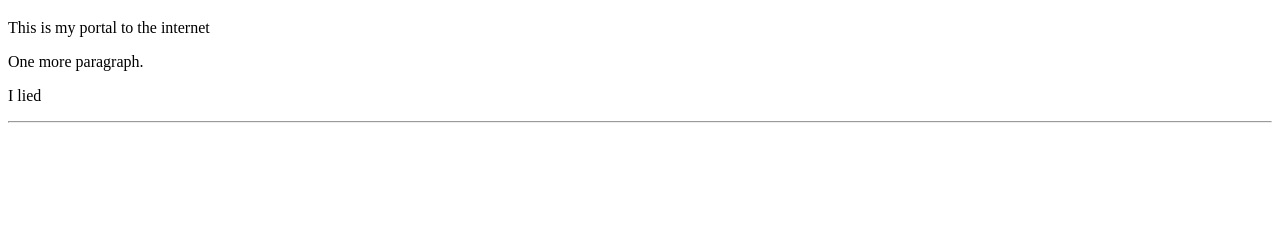
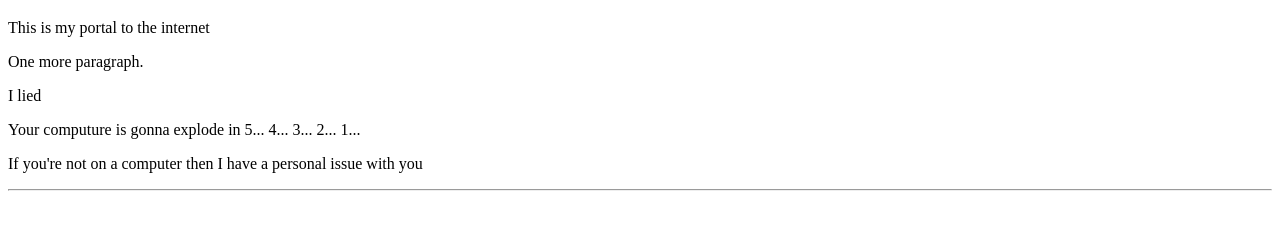
Before and after one commit to Griffin613/Griffin613.github.io, a plain HTML site: page demo/index.html in a window 1280 px wide. Shown: the part 61-290 px from the top of the page. Drawn offline with Linux system fonts and the light colour scheme.

Commit message:
Unstable computer

```diff
--- a/demo/index.html
+++ b/demo/index.html
@@ -10,6 +10,8 @@
     <p>This is my portal to the internet</p>
     <p>One more paragraph.</p>
     <p>I lied</p>
+    <p>Your computure is gonna explode in 5... 4... 3... 2... 1...</p>
+    <p>If you're not on a computer then I have a personal issue with you</p>
     <hr>
 </body>
 </html>
```
